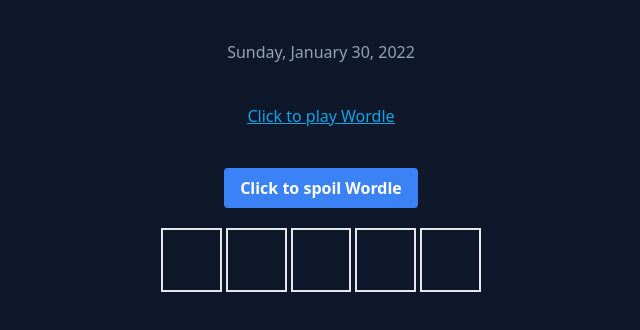
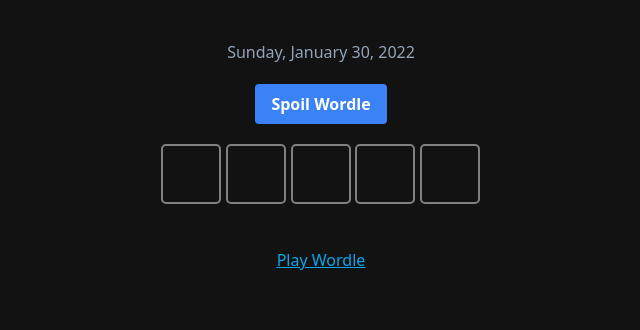
Before and after one commit to jeffholst/wordle-spoiler, a Vue app: page / in a window 1280 px wide. Shown: the top 330 px of the page, without its empty margins (319-959 px from the left). Built offline with nearby package versions, Linux system fonts and the light colour scheme.

Commit message:
chore: refactor interface

```diff
--- a/index.html
+++ b/index.html
@@ -6,7 +6,7 @@
     <meta name="viewport" content="width=device-width, initial-scale=1.0" />
     <title>Vite App</title>
   </head>
-  <body class="bg-white dark:bg-slate-900 dark:text-slate-400">
+  <body class="bg-white dark:text-slate-400" style="background-color: #121213;">
     <div id="app" ></div>
     <script type="module" src="/src/main.ts"></script>
   </body>
--- a/src/App.vue
+++ b/src/App.vue
@@ -13,12 +13,7 @@
   <div class="pt-10 text-center">
     {{ today }}
   </div>
-  <div class="pt-10 text-center underline text-sky-500">
-    <a href="https://www.powerlanguage.co.uk/wordle/"
-      >Click to play Wordle</a
-    >
-  </div>
-  <div class="text-center pt-10">
+  <div class="text-center pt-5">
     <button
       @click="showWordle = true"
       class="
@@ -31,10 +26,15 @@
         rounded
       "
     >
-      Click to spoil Wordle
+      Spoil Wordle
     </button>
   </div>
   <WordRow class="pt-5" :showWordle="showWordle"/>
+  <div class="pt-10 text-center underline text-sky-500">
+    <a href="https://www.powerlanguage.co.uk/wordle/"
+      >Play Wordle</a
+    >
+  </div>
 </template>
 
 <style>
--- a/src/components/LetterBox.vue
+++ b/src/components/LetterBox.vue
@@ -1,22 +1,90 @@
 <script setup lang="ts">
-    const props = defineProps({
-        letter: {
-            type: String,
-            default: ","
-        },
-        showCorrect:{
-            type: Boolean,
-            default: false
-        }
-    })
+import { computed } from 'vue'
+
+const props = defineProps({
+  letter: {
+    type: String,
+    default: ",",
+  },
+  showCorrect: {
+    type: Boolean,
+    default: false,
+  },
+});
+
+const style = computed(() => props.showCorrect ? 'transform: rotateY(180deg)' : '')
 </script>
 
 <template>
-  <div class="col-span-1 flex items-center justify-center h-16 uppercase border-2 border-gray-200"
-    :class="{'border-green-600 bg-green-600 text-white' : showCorrect}">
-      {{ letter}}
+  <div class="flip-card" >
+    <div class="flip-card-inner" :style="style">
+      <div class="flip-card-front">
+        <div class="letterbox">
+          {{ letter }}
+        </div>
+      </div>
+      <div class="flip-card-back">
+        <div class="letterbox">
+          {{ letter }}
+        </div>
+      </div>
+    </div>
   </div>
 </template>
 
 <style scoped>
+.flip-card {
+  background-color: transparent;
+  width: 60px;
+  height: 60px;
+  perspective: 1000px;
+}
+
+.flip-card-inner {
+  position: relative;
+  width: 100%;
+  height: 100%;
+  font-weight: bold;
+  text-align: center;
+  font-size: 40px;
+  transition: transform 0.6s;
+  transform-style: preserve-3d;
+  text-transform: capitalize;
+}
+
+.flipcardtransform{
+    transform: rotateY(180deg)
+}
+
+
+
+.flip-card-front,
+.flip-card-back {
+  position: absolute;
+  width: 100%;
+  height: 100%;
+  -webkit-backface-visibility: hidden;
+  backface-visibility: hidden;
+}
+
+.letterbox {
+  position: absolute;
+  width: 100%;
+  height: 100%;
+  top: 0px;
+}
+
+.flip-card-front {
+  color: #d7dadc;
+  border: 2px solid grey;
+  border-radius: 5px;
+}
+
+.flip-card-back {
+  background-color: #538d4e;
+  color: white;
+  border: 2px solid #538d4e;
+  border-radius: 5px;
+  transform: rotateY(180deg);
+}
 </style>
--- a/src/components/WordRow.vue
+++ b/src/components/WordRow.vue
@@ -32,7 +32,7 @@
   for (let loop = 0; loop < 5; loop++)
   {
       counter.value++
-      await new Promise(resolve => setTimeout(resolve, 200));
+      await new Promise(resolve => setTimeout(resolve, 125));
   }
 
 }
```
